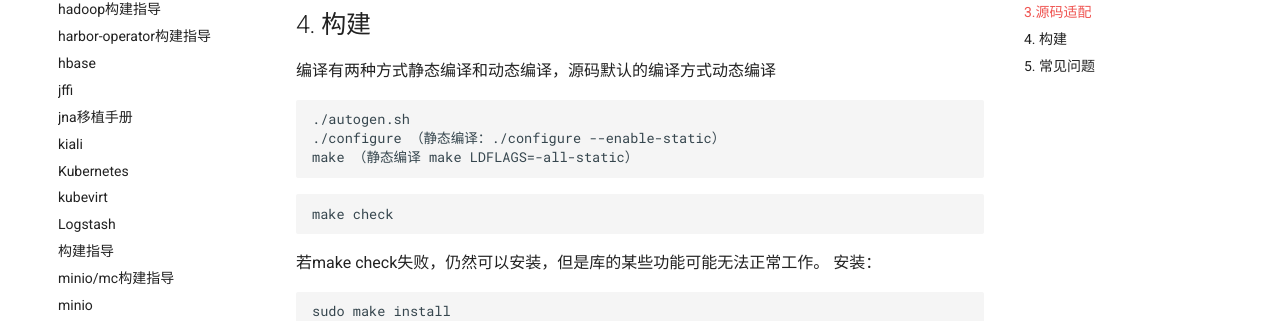
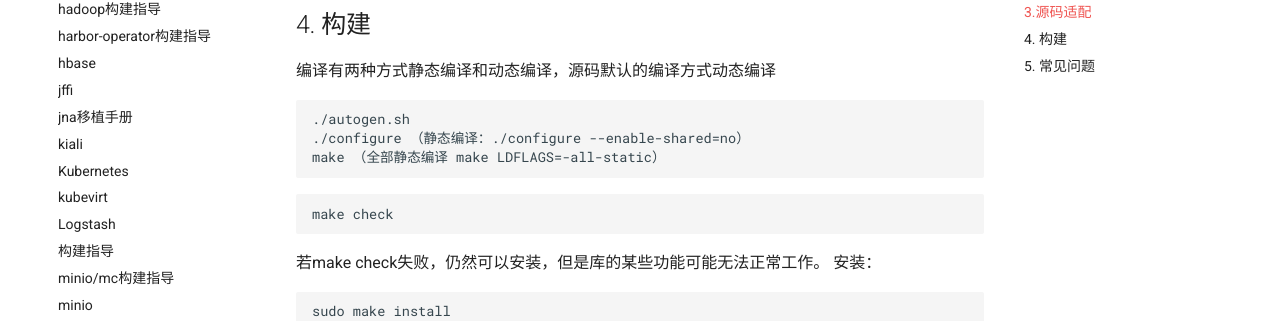
Before and after one commit to Loongson-Cloud-Community/Loongson-Cloud-Community, an MkDocs documentation site: the page built from docs/移植手册/protobuf.md, in a window 1280 px wide and 900 px high, scrolled down 712 px. Shown: the part 150-471 px from the top of the window. Built offline with MkDocs 1.6.1 and Material for MkDocs 9.7.7, drawn with Linux system fonts in a browser that asks for light colours.

Commit message:
Update protobuf.md

````diff
--- a/docs/移植手册/protobuf.md
+++ b/docs/移植手册/protobuf.md
@@ -32,8 +32,8 @@ Linux 5cef9fb1156f 4.19.190-2.1.lns8.loongarch64 #1 SMP Thu Sep 23 08:52:56 UTC
 编译有两种方式静态编译和动态编译，源码默认的编译方式动态编译
 ```
 ./autogen.sh
-./configure （静态编译：./configure --enable-static）
-make （静态编译 make LDFLAGS=-all-static）
+./configure （静态编译：./configure --enable-shared=no）
+make （全部静态编译 make LDFLAGS=-all-static）
 ```
 ```
 make check
````
